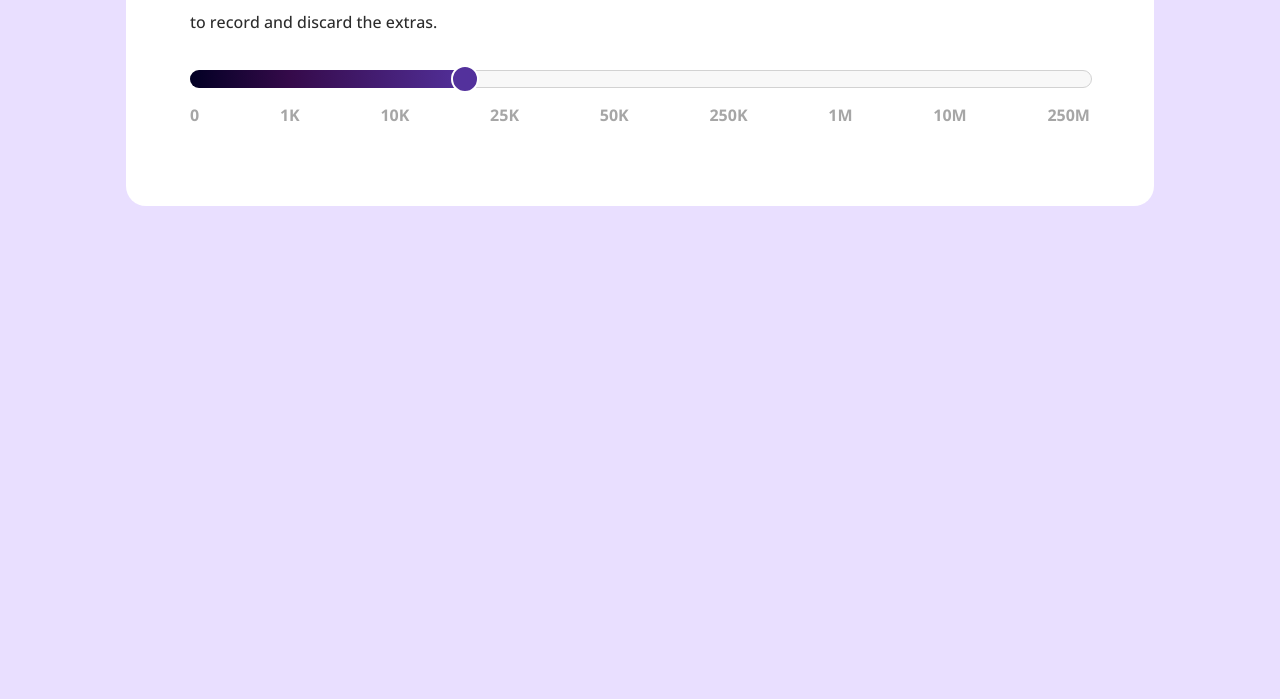
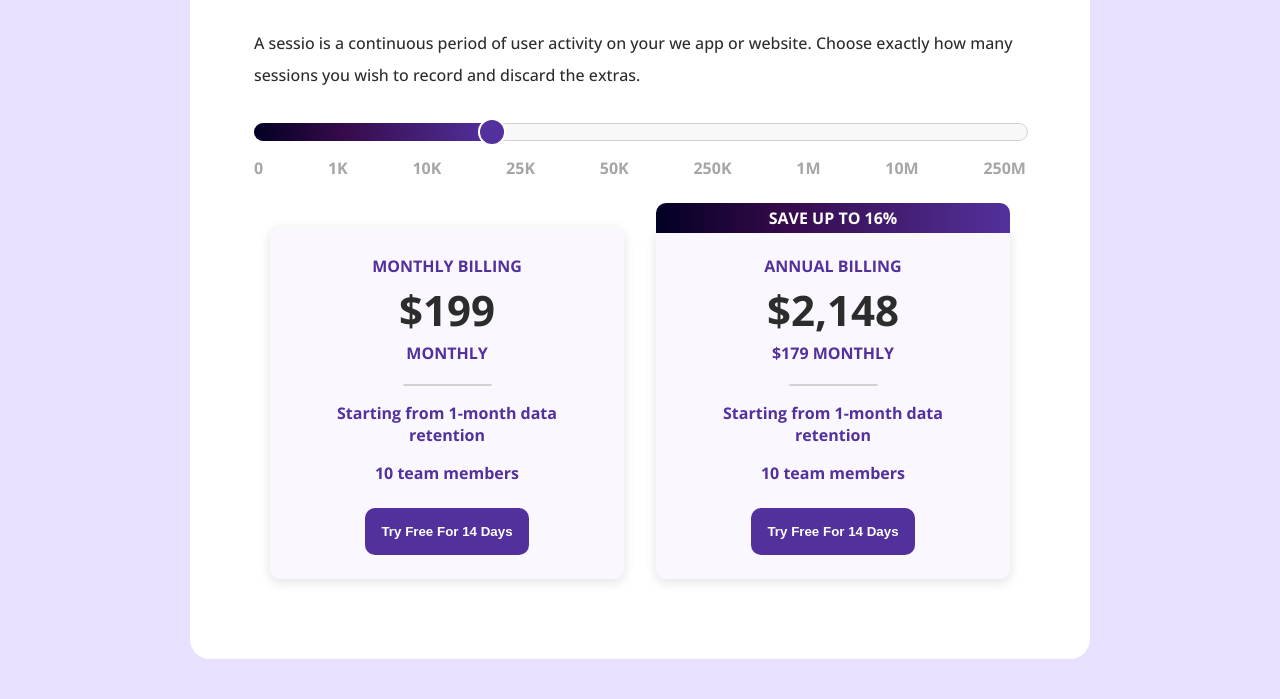
Before and after one commit to terovleppanen/CostEstimatorDemo, a plain HTML site: page index.html in a window 1280 px wide. Shown: the part 529-1228 px from the top of the page. Before the commit the page ends 800 px from the top, so only its background shows below. Drawn offline with nearby package versions, Linux system fonts and the light colour scheme.

Commit message:
Add Price card -components to page.

```diff
--- a/index.css
+++ b/index.css
@@ -14,6 +14,7 @@ body {
 
 h1 {
   color: rgb(83, 49, 156);
+  margin: 32px 0 64px 0;
 }
 
 /* Main container  */
@@ -21,6 +22,7 @@ h1 {
   background-color: white;
   width: 100%;
   max-width: 900px;
+  box-sizing: border-box;
   display: flex;
   flex-direction: column;
   justify-content: center;
@@ -152,6 +154,7 @@ h1 {
 .slider {
   width: 100%;
   position: relative;
+  margin: 0 0 16px 0;
 }
 
 .slider .bar {
@@ -192,7 +195,7 @@ h1 {
 
 .slider .point:hover {
   cursor: pointer;
-  transform: scale(1.15);
+  transform: scale(1.05);
 }
 
 .scale {
@@ -209,3 +212,81 @@ h1 {
   color: rgb(166, 166, 166);
 }
 /* Slider ends  */
+
+/* Price cards start  */
+/* Wrapper */
+.card-wrapper {
+  display: flex;
+}
+
+/* Actual card  */
+.card {
+  background-color: rgb(250, 247, 255);
+  border-radius: 10px;
+  margin: 16px;
+  padding: 16px 32px;
+  box-shadow: 0px 3px 11px 1px rgba(0, 0, 0, 0.1);
+  text-align: center;
+  font-weight: 700;
+  color: rgb(83, 49, 156);
+  transition: 0.15s transform ease;
+  position: relative;
+}
+
+.card:hover {
+  transform: translateY(8px);
+}
+
+.card .top-section {
+  padding: 8px;
+  text-transform: uppercase;
+}
+
+.card .top-section p {
+  margin: 4px 0;
+}
+
+.card .price {
+  font-size: 42px;
+  color: rgb(44, 44, 44);
+}
+
+.card hr {
+  width: 30%;
+  border: 1px solid rgb(210, 210, 210);
+  border-radius: 2px;
+}
+
+.card button {
+  border: none;
+  color: white;
+  background-color: rgb(83, 49, 156);
+  padding: 16px;
+  border-radius: 10px;
+  transition: 0.15s transform ease;
+  font-weight: 700;
+  margin: 8px 0;
+}
+
+.card button:hover {
+  cursor: pointer;
+  transform: scale(1.05);
+}
+
+.card .save-header {
+  color: white;
+  background: linear-gradient(
+    90deg,
+    rgba(2, 0, 36, 1) 0%,
+    rgba(53, 10, 74, 1) 36%,
+    rgba(83, 49, 156, 1) 100%
+  );
+  width: 100%;
+  position: absolute;
+  top: -24px;
+  left: 0;
+  border-top-left-radius: 10px;
+  border-top-right-radius: 10px;
+}
+
+/* Price cards ends  */
--- a/index.html
+++ b/index.html
@@ -80,6 +80,41 @@
           </ul>
         </div>
       </div>
+
+      <!-- Slider ends  -->
+
+      <!-- Price cards starts  -->
+      <div class="card-wrapper">
+        <!-- card  -->
+        <div class="card">
+          <div class="top-section">
+            <p>Monthly Billing</p>
+            <p class="price">$199</p>
+            <p>Monthly</p>
+          </div>
+          <hr />
+          <p>Starting from 1-month data retention</p>
+          <p>10 team members</p>
+          <button>Try Free For 14 Days</button>
+        </div>
+        <!-- card ends  -->
+        <!-- 2nd card  -->
+        <div class="card">
+          <div class="top-section">
+            <div class="save-header"><p>Save up to 16%</p></div>
+            <p>Annual Billing</p>
+            <p class="price">$2,148</p>
+            <p>$179 Monthly</p>
+          </div>
+          <hr />
+          <p>Starting from 1-month data retention</p>
+          <p>10 team members</p>
+          <button>Try Free For 14 Days</button>
+        </div>
+        <!-- card ends  -->
+      </div>
+
+      <!-- Price cards ends  -->
     </div>
   </body>
 </html>
```
